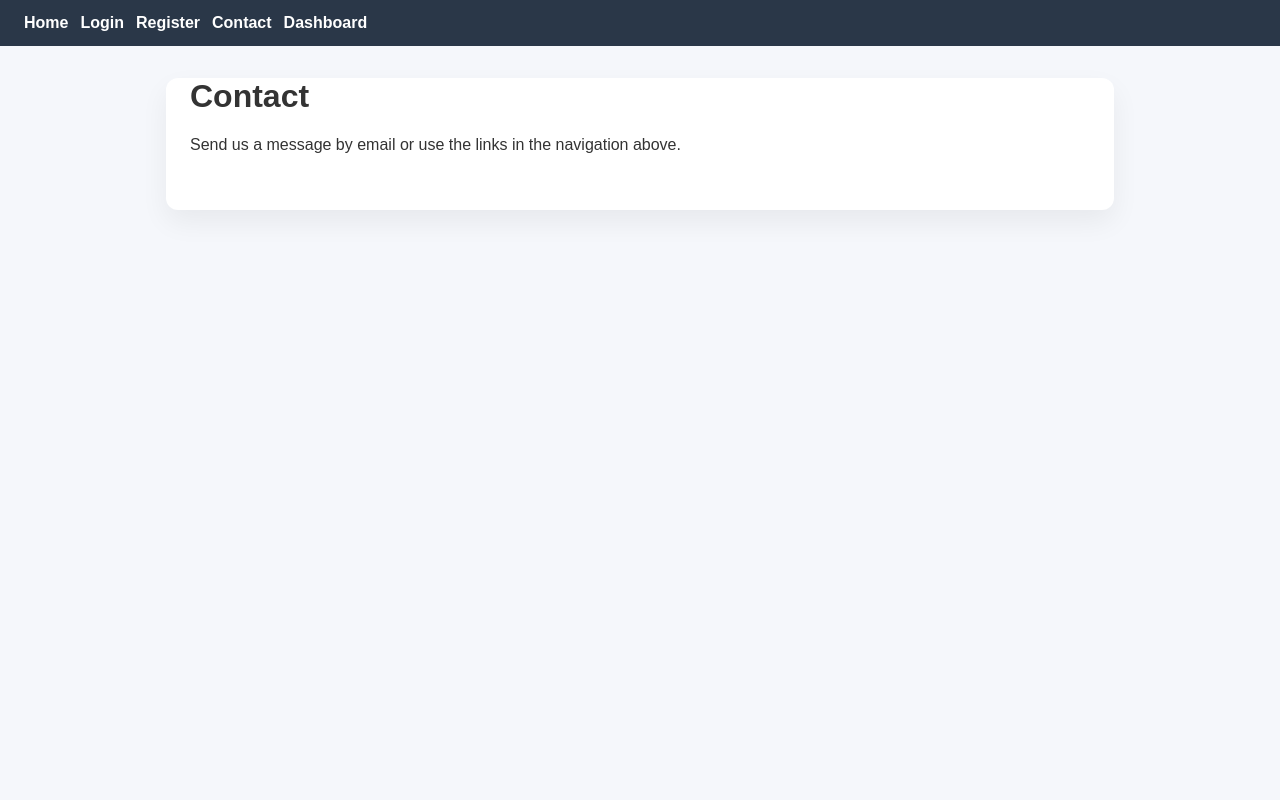
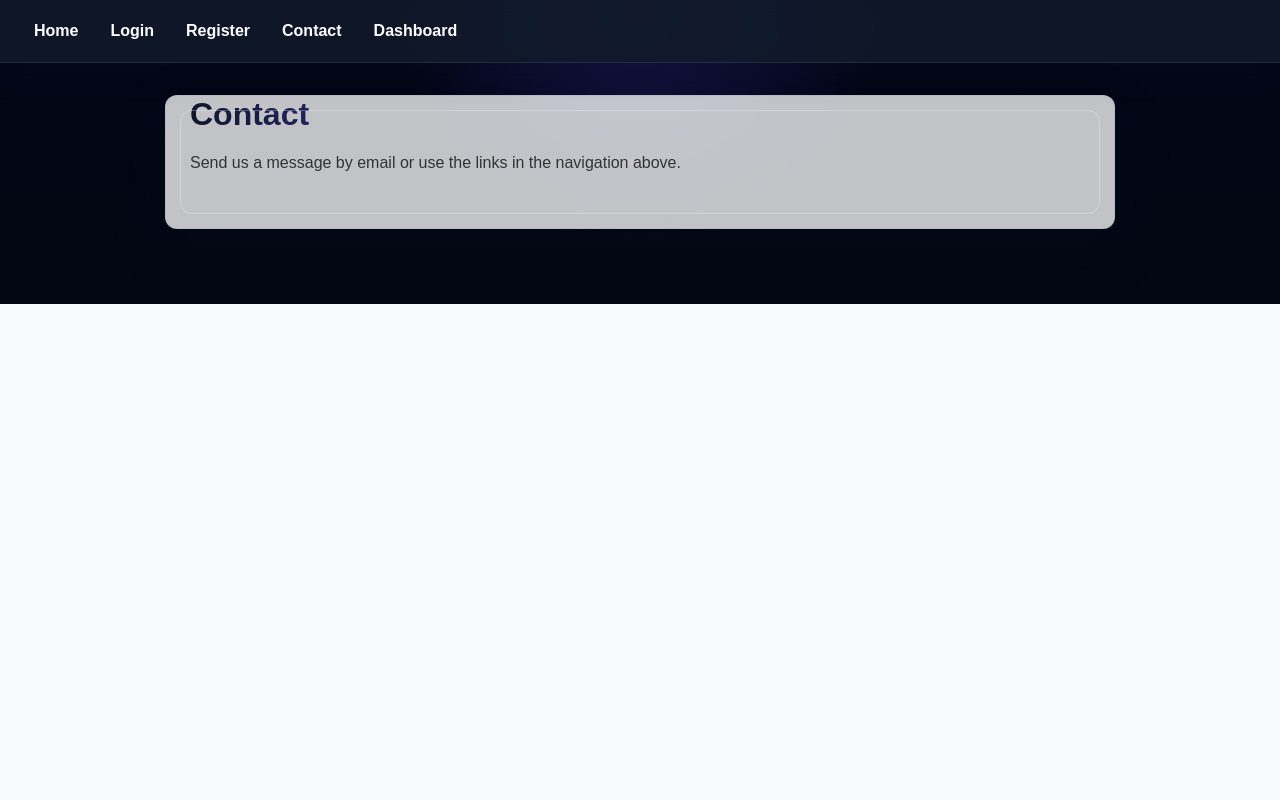
Before and after one commit to sandipmahat/Hospital-Appointment-Management-System, a Flask app: page /contact in a window 1280 px wide. Run offline with Flask 3, Linux system fonts and the light colour scheme.

Commit message:
Add polished CSS styling

```diff
--- a/apps/static/css/style.css
+++ b/apps/static/css/style.css
@@ -94,3 +94,103 @@ button {
 button:hover {
     opacity: 0.95;
 }
+
+:root {
+    --bg-main: #0f172a;
+    --bg-soft: rgba(255, 255, 255, 0.76);
+    --accent: #4f46e5;
+    --accent-strong: #06b6d4;
+    --border-soft: rgba(148, 163, 184, 0.28);
+}
+
+body {
+    background:
+        radial-gradient(circle at top, rgba(79, 70, 229, 0.24), transparent 24%),
+        linear-gradient(180deg, #020617, #030712 38%, #f8fafc 38%, #f8fafc 100%);
+    min-height: 100vh;
+}
+
+header {
+    position: sticky;
+    top: 0;
+    z-index: 10;
+    backdrop-filter: blur(8px);
+    background: rgba(18, 27, 44, 0.84);
+    border-bottom: 1px solid rgba(148, 163, 184, 0.16);
+    box-shadow: 0 10px 30px rgba(15, 23, 42, 0.18);
+}
+
+nav a {
+    padding: 8px 10px;
+    border-radius: 999px;
+    transition: all 0.25s ease;
+}
+
+nav a:hover {
+    background: rgba(255, 255, 255, 0.14);
+    text-decoration: none;
+    transform: translateY(-1px);
+}
+
+main {
+    background: var(--bg-soft);
+    backdrop-filter: blur(6px);
+    border: 1px solid var(--border-soft);
+    box-shadow: 0 20px 60px rgba(15, 23, 42, 0.16);
+}
+
+.message {
+    box-shadow: 0 10px 24px rgba(15, 23, 42, 0.12);
+    border-left: 4px solid currentColor;
+}
+
+form {
+    background: rgba(255, 255, 255, 0.68);
+    padding: 22px;
+    border-radius: 16px;
+    border: 1px solid rgba(148, 163, 184, 0.24);
+    box-shadow: 0 12px 32px rgba(15, 23, 42, 0.08);
+}
+
+input {
+    transition: border-color 0.25s ease, box-shadow 0.25s ease, transform 0.2s ease;
+}
+
+input:focus {
+    outline: none;
+    border-color: var(--accent);
+    box-shadow: 0 0 0 4px rgba(79, 70, 229, 0.16);
+    transform: translateY(-1px);
+}
+
+button {
+    background: linear-gradient(135deg, var(--accent), var(--accent-strong));
+    box-shadow: 0 12px 24px rgba(79, 70, 229, 0.28);
+    transition: transform 0.2s ease, box-shadow 0.2s ease;
+}
+
+button:hover {
+    transform: translateY(-2px);
+    box-shadow: 0 16px 28px rgba(6, 182, 212, 0.28);
+}
+
+h1 {
+    background: linear-gradient(90deg, #0f172a, #4f46e5, #06b6d4);
+    -webkit-background-clip: text;
+    background-clip: text;
+    color: transparent;
+}
+
+main::before {
+    content: "";
+    position: absolute;
+    inset: 14px;
+    border-radius: inherit;
+    border: 1px solid rgba(255, 255, 255, 0.28);
+    pointer-events: none;
+}
+
+main {
+    position: relative;
+    overflow: hidden;
+}
```
